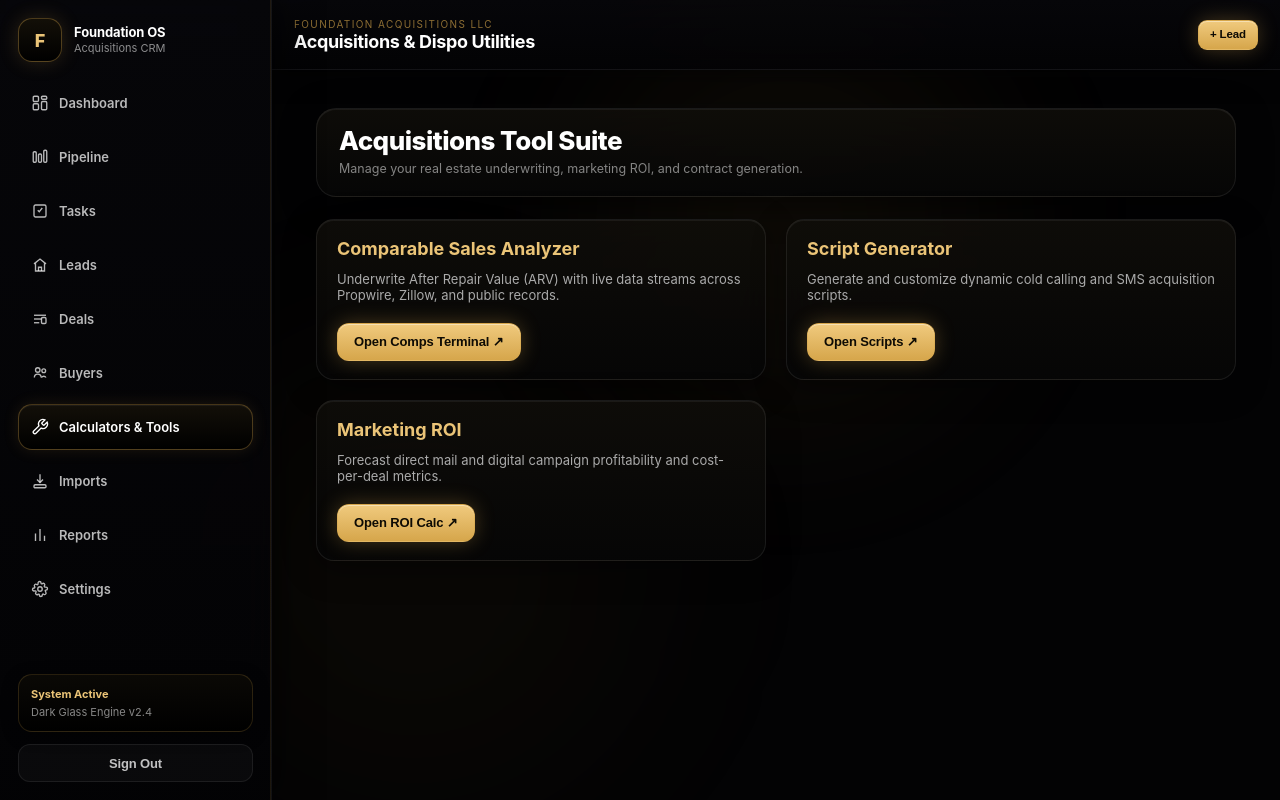
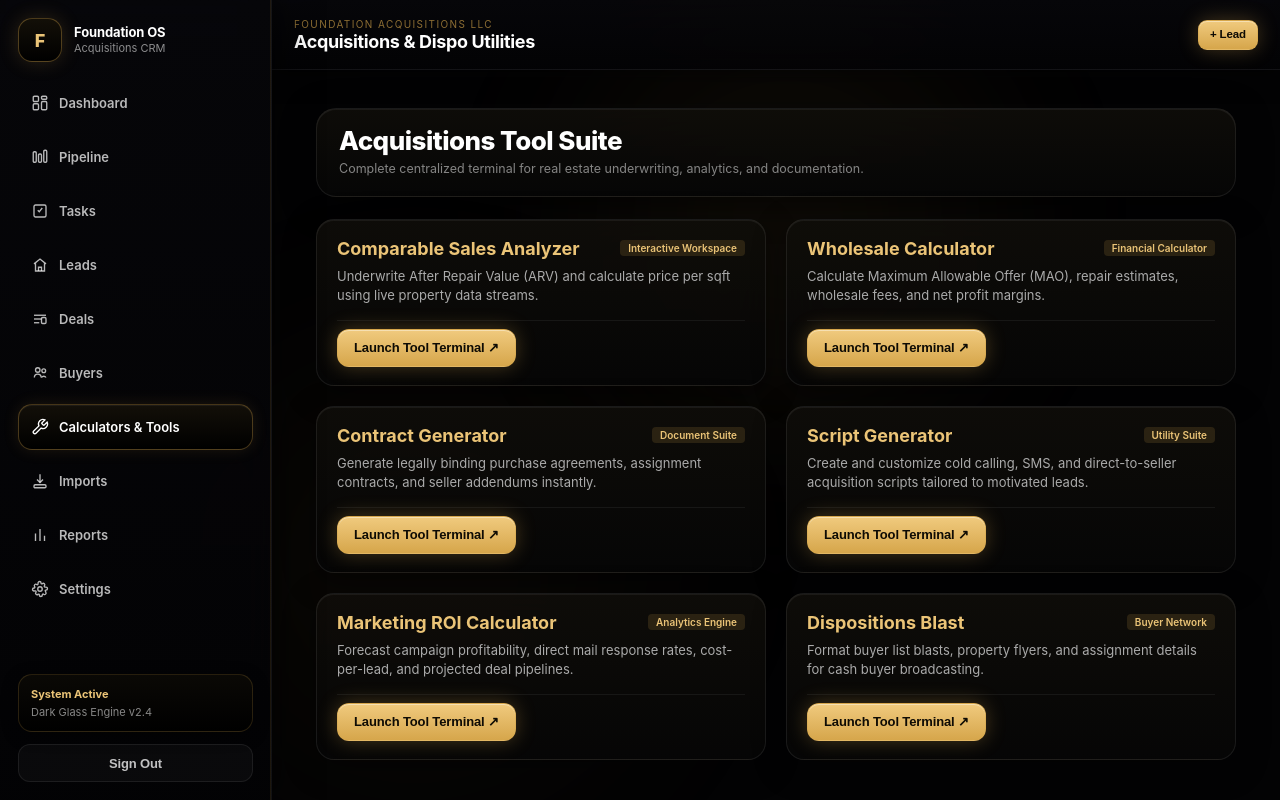
Before and after one commit to lakendricwoods-cell/Acquisitions-crm, a Next.js app: page /tools in a window 1280 px wide. Built offline with nearby package versions, Linux system fonts and the light colour scheme.

Commit message:
Update page.tsx

```diff
--- a/app/(crm)/tools/page.tsx
+++ b/app/(crm)/tools/page.tsx
@@ -8,58 +8,84 @@ import ActionButton from '@/components/ui/action-button'
 export default function ToolsDashboard() {
   const router = useRouter()
 
+  const tools = [
+    {
+      id: 'comps',
+      title: 'Comparable Sales Analyzer',
+      description: 'Underwrite After Repair Value (ARV) and calculate price per sqft using live property data streams.',
+      route: '/tools/comps-analyzer',
+      badge: 'Interactive Workspace',
+    },
+    {
+      id: 'wholesale',
+      title: 'Wholesale Calculator',
+      description: 'Calculate Maximum Allowable Offer (MAO), repair estimates, wholesale fees, and net profit margins.',
+      route: '/tools/wholesale-calc',
+      badge: 'Financial Calculator',
+    },
+    {
+      id: 'contracts',
+      title: 'Contract Generator',
+      description: 'Generate legally binding purchase agreements, assignment contracts, and seller addendums instantly.',
+      route: '/tools/contracts',
+      badge: 'Document Suite',
+    },
+    {
+      id: 'scripts',
+      title: 'Script Generator',
+      description: 'Create and customize cold calling, SMS, and direct-to-seller acquisition scripts tailored to motivated leads.',
+      route: '/tools/script-generator',
+      badge: 'Utility Suite',
+    },
+    {
+      id: 'marketing-roi',
+      title: 'Marketing ROI Calculator',
+      description: 'Forecast campaign profitability, direct mail response rates, cost-per-lead, and projected deal pipelines.',
+      route: '/tools/marketing-roi',
+      badge: 'Analytics Engine',
+    },
+    {
+      id: 'dispositions',
+      title: 'Dispositions Blast',
+      description: 'Format buyer list blasts, property flyers, and assignment details for cash buyer broadcasting.',
+      route: '/tools/dispositions',
+      badge: 'Buyer Network',
+    },
+  ]
+
   return (
     <PageShell
       title="Acquisitions Tool Suite"
-      subtitle="Manage your real estate underwriting, marketing ROI, and contract generation."
+      subtitle="Complete centralized terminal for real estate underwriting, analytics, and documentation."
     >
       <div style={{ display: 'grid', gridTemplateColumns: 'repeat(auto-fit, minmax(320px, 1fr))', gap: 20 }}>
+        {tools.map((tool) => (
+          <SectionCard key={tool.id}>
+            <div style={{ display: 'flex', flexDirection: 'column', gap: 14, height: '100%', justifyContent: 'space-between' }}>
 
-        {/* Comps Analyzer Card */}
-        <SectionCard>
-          <div style={{ display: 'flex', flexDirection: 'column', gap: 12 }}>
-            <h3 style={{ color: '#ebc477', fontSize: 18, margin: 0 }}>Comparable Sales Analyzer</h3>
-            <p style={{ fontSize: 13, color: '#aaa', margin: 0 }}>
-              Underwrite After Repair Value (ARV) with live data streams across Propwire, Zillow, and public records.
-            </p>
-            <div style={{ marginTop: 8 }}>
-              <ActionButton tone="gold" onClick={() => router.push('/tools/comps-analyzer')}>
-                Open Comps Terminal ↗
-              </ActionButton>
+              <div style={{ display: 'flex', flexDirection: 'column', gap: 8 }}>
+                <div style={{ display: 'flex', justifyContent: 'space-between', alignItems: 'center' }}>
+                  <h3 style={{ color: '#ebc477', fontSize: 18, fontWeight: 700, margin: 0 }}>
+                    {tool.title}
+                  </h3>
+                  <span style={{ fontSize: 10, padding: '2px 8px', borderRadius: 4, background: 'rgba(214,166,75,0.15)', color: '#ebc477', fontWeight: 600 }}>
+                    {tool.badge}
+                  </span>
+                </div>
+                <p style={{ fontSize: 13, color: '#aaa', margin: 0, lineHeight: 1.5 }}>
+                  {tool.description}
+                </p>
+              </div>
+
+              <div style={{ paddingTop: 8, borderTop: '1px solid rgba(255,255,255,0.06)' }}>
+                <ActionButton tone="gold" onClick={() => router.push(tool.route)}>
+                  Launch Tool Terminal ↗
+                </ActionButton>
+              </div>
+
             </div>
-          </div>
-        </SectionCard>
-
-        {/* Script Generator Card */}
-        <SectionCard>
-          <div style={{ display: 'flex', flexDirection: 'column', gap: 12 }}>
-            <h3 style={{ color: '#ebc477', fontSize: 18, margin: 0 }}>Script Generator</h3>
-            <p style={{ fontSize: 13, color: '#aaa', margin: 0 }}>
-              Generate and customize dynamic cold calling and SMS acquisition scripts.
-            </p>
-            <div style={{ marginTop: 8 }}>
-              <ActionButton tone="gold" onClick={() => router.push('/tools/script-generator')}>
-                Open Scripts ↗
-              </ActionButton>
-            </div>
-          </div>
-        </SectionCard>
-
-        {/* Marketing ROI Card */}
-        <SectionCard>
-          <div style={{ display: 'flex', flexDirection: 'column', gap: 12 }}>
-            <h3 style={{ color: '#ebc477', fontSize: 18, margin: 0 }}>Marketing ROI</h3>
-            <p style={{ fontSize: 13, color: '#aaa', margin: 0 }}>
-              Forecast direct mail and digital campaign profitability and cost-per-deal metrics.
-            </p>
-            <div style={{ marginTop: 8 }}>
-              <ActionButton tone="gold" onClick={() => router.push('/tools/marketing-roi')}>
-                Open ROI Calc ↗
-              </ActionButton>
-            </div>
-          </div>
-        </SectionCard>
-
+          </SectionCard>
+        ))}
       </div>
     </PageShell>
   )
```
